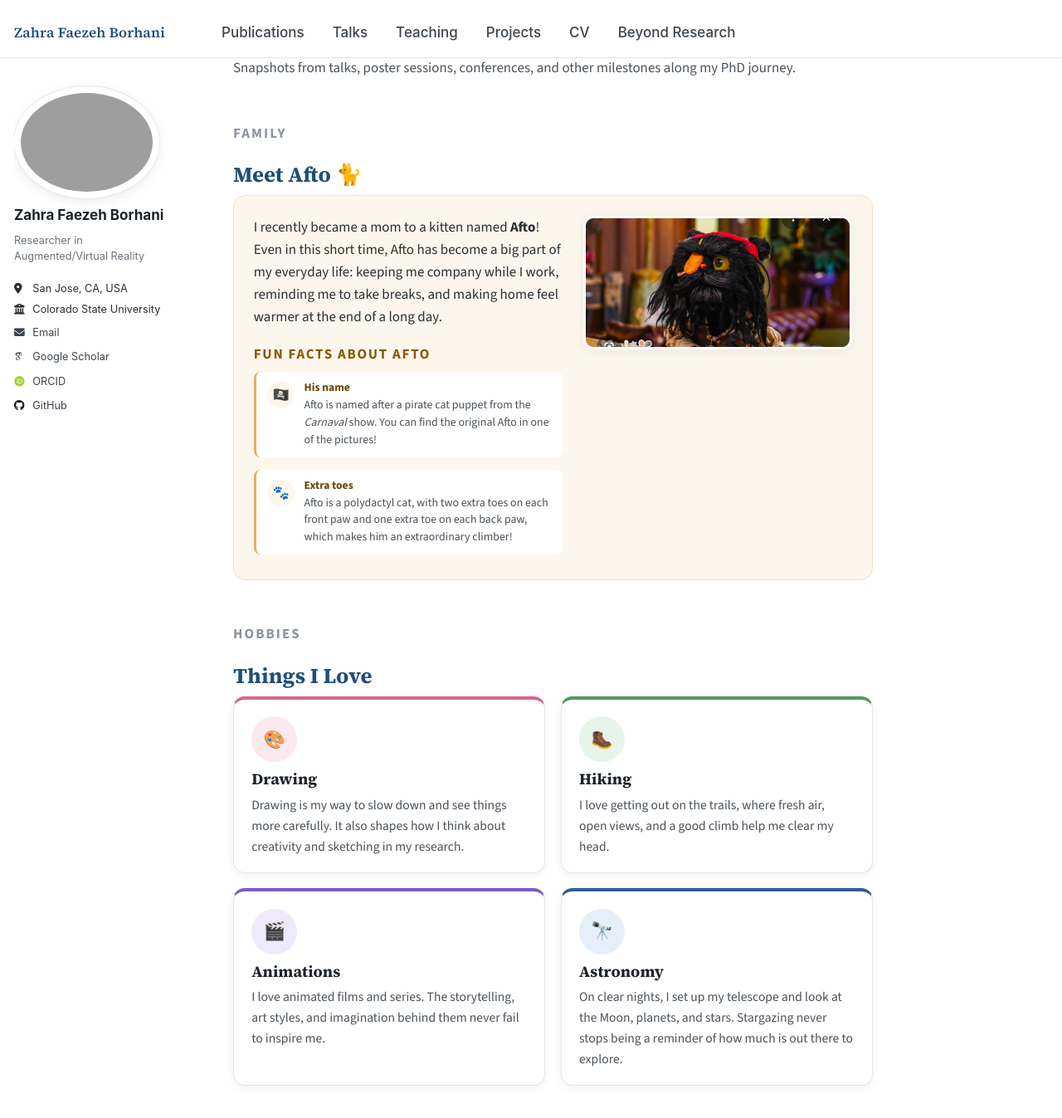
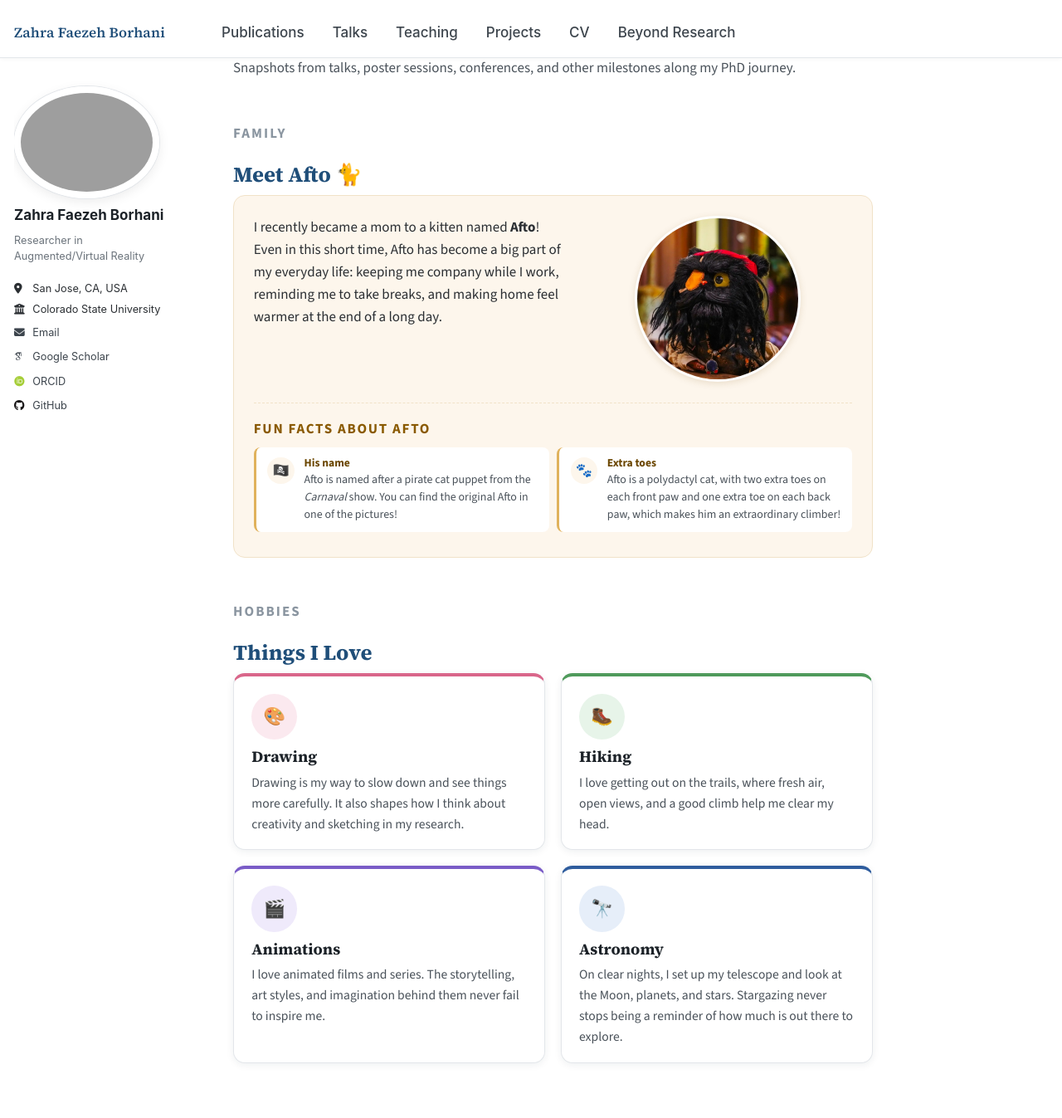
Before and after one commit to faezehborhani/faezehborhani.github.io, a Jekyll site: the page built from _pages/beyond-research.html, in a window 1280 px wide and 1400 px high, scrolled down 377 px. Shown: the top 1347 px of the window at 83% size. Built offline with Jekyll 4.4.1, drawn with Linux system fonts in a browser that asks for light colours; some web fonts are replaced.

Commit message:
Afto section: circular photos, fun facts below story and photos
Co-Authored-By: Claude Opus 5.5 <noreply@anthropic.com>

```diff
--- a/_pages/beyond-research.html
+++ b/_pages/beyond-research.html
@@ -39,6 +39,11 @@ author_profile: true
   <div class="afto-card">
     <div class="afto-card__text">
       <p>I recently became a mom to a kitten named <strong>Afto</strong>! Even in this short time, Afto has become a big part of my everyday life: keeping me company while I work, reminding me to take breaks, and making home feel warmer at the end of a long day.</p>
+    </div>
+    <div class="afto-card__photos">
+      {% include publication-gallery.html dir="/images/personal/afto/" label="Afto" %}
+    </div>
+    <div class="afto-card__facts">
       <p class="afto-card__facts-title">Fun facts about Afto</p>
       <ul class="afto-facts">
         <li class="afto-fact">
@@ -56,9 +61,6 @@ author_profile: true
           </div>
         </li>
       </ul>
-    </div>
-    <div class="afto-card__photos">
-      {% include publication-gallery.html dir="/images/personal/afto/" label="Afto" %}
     </div>
   </div>
 </section>
@@ -172,9 +174,16 @@ author_profile: true
 }
 .afto-fact__text { font-size: .82rem; line-height: 1.5; color: #4a525a; }
 /* First photo is a wide feature across the top; the rest sit three per row beneath it */
-.afto-card__photos .pub-gallery { grid-template-columns: repeat(3, minmax(0, 1fr)); gap: .6rem; }
-.afto-card__photos .pub-gallery__item { aspect-ratio: 1 / 1; border: 3px solid #fff; }
-.afto-card__photos .pub-gallery__item:first-child { grid-column: 1 / -1; aspect-ratio: 2 / 1; }
+/* Fun facts run full width under the story and photos, two side by side */
+.afto-card__facts { grid-column: 1 / -1; padding-top: 1rem; border-top: 1px dashed var(--warm-line); }
+.afto-facts { grid-template-columns: repeat(2, minmax(0, 1fr)); }
+/* Circular photos: first one large, the rest in a row of smaller circles beneath it */
+.afto-card__photos .pub-gallery { grid-template-columns: repeat(3, minmax(0, 1fr)); gap: .7rem; justify-items: center; }
+.afto-card__photos .pub-gallery__item {
+  width: 100%; max-width: 110px; aspect-ratio: 1 / 1; border-radius: 50%;
+  border: 3px solid #fff; box-shadow: 0 2px 8px rgba(120, 80, 0, .15);
+}
+.afto-card__photos .pub-gallery__item:first-child { grid-column: 1 / -1; max-width: 200px; }
 
 /* Interests */
 .interest-grid { display: grid; grid-template-columns: repeat(2, minmax(0, 1fr)); gap: 1.1rem; }
@@ -202,6 +211,7 @@ author_profile: true
 /* Small screens */
 @media (max-width: 760px) {
   .afto-card { grid-template-columns: 1fr; padding: 1.1rem; }
+  .afto-facts { grid-template-columns: 1fr; }
   .interest-grid { grid-template-columns: 1fr; }
 }
 @media (max-width: 480px) {
```
